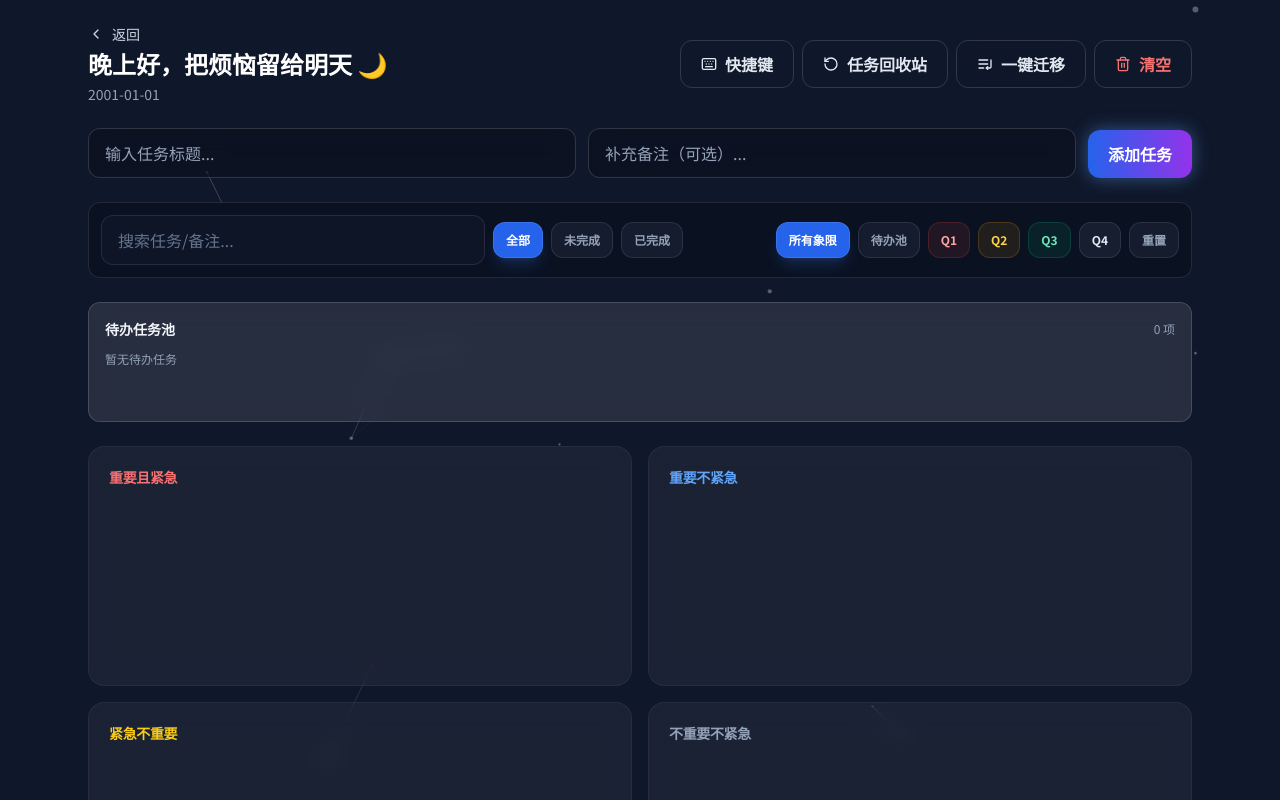
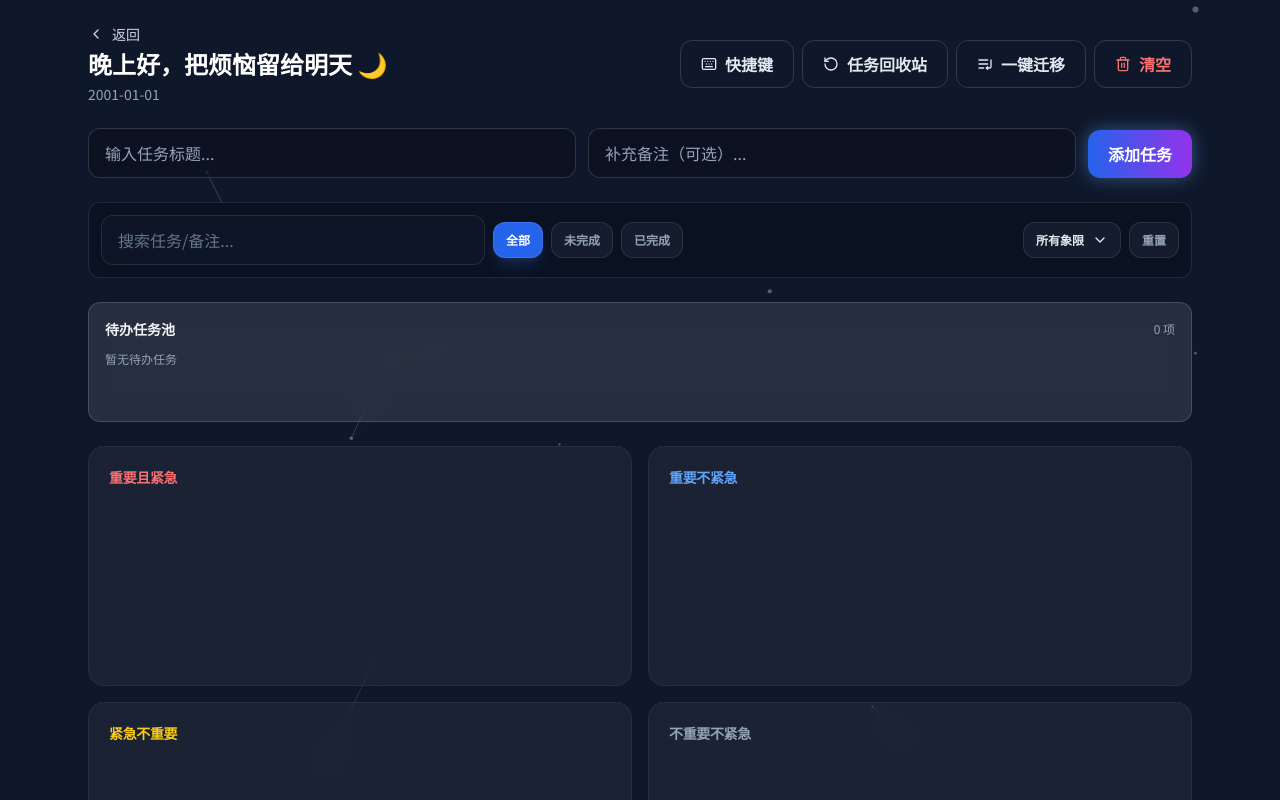
Before and after one commit to Jackson-Jie110/my-eisenhower-matrix, a React (Vite) app: page /matrix/1 in a window 1280 px wide. Shown: the top 800 px of the page. Built offline with nearby package versions, Linux system fonts and the light colour scheme.

Commit message:
fix(ui): 重构象限筛选栏为下拉菜单，优化空间布局

```diff
--- a/src/pages/MatrixPage.tsx
+++ b/src/pages/MatrixPage.tsx
@@ -1,7 +1,15 @@
 import React from "react";
 import dayjs from "dayjs";
-import { motion } from "framer-motion";
-import { ChevronLeft, Keyboard, ListEnd, RotateCcw, Trash2 } from "lucide-react";
+import { AnimatePresence, motion } from "framer-motion";
+import {
+  Check,
+  ChevronDown,
+  ChevronLeft,
+  Keyboard,
+  ListEnd,
+  RotateCcw,
+  Trash2,
+} from "lucide-react";
 import { useNavigate, useParams } from "react-router-dom";
 import {
   DndContext,
@@ -39,6 +47,12 @@ const MIGRATION_PREFERENCE_KEY = "migration_preference";
 const DELETED_TASKS_KEY = "deleted_tasks_v1";
 const MAX_DELETED_TASKS = 200;
 const quadrantIds: QuadrantId[] = ["q1", "q2", "q3", "q4"];
+const quadrantLabelById: Record<QuadrantId, string> = {
+  q1: "重要且紧急",
+  q2: "重要不紧急",
+  q3: "紧急不重要",
+  q4: "不重要不紧急",
+};
 
 type MigrationPreference = "import" | "skip";
 type DeletedTaskEntry = {
@@ -95,26 +109,11 @@ const getFilterButtonClasses = (isActive: boolean) =>
       : "bg-slate-800/50 text-slate-400 hover:bg-slate-800 hover:text-slate-200"
   );
 
-const quadrantChipStyles: Record<QuadrantId, { base: string; active: string }> = {
-  q1: {
-    base: "bg-red-500/10 text-red-300 border border-red-500/20 hover:bg-red-500/20",
-    active:
-      "bg-red-500 text-white border border-red-500/40 shadow-lg shadow-red-500/20",
-  },
-  q2: {
-    base: "bg-amber-500/10 text-amber-300 border border-amber-500/20 hover:bg-amber-500/20",
-    active:
-      "bg-amber-500 text-white border border-amber-500/40 shadow-lg shadow-amber-500/20",
-  },
-  q3: {
-    base: "bg-emerald-500/10 text-emerald-300 border border-emerald-500/20 hover:bg-emerald-500/20",
-    active:
-      "bg-emerald-500 text-white border border-emerald-500/40 shadow-lg shadow-emerald-500/20",
-  },
-  q4: {
-    base: "bg-slate-800/60 text-slate-200 border border-white/10 hover:bg-slate-800",
-    active: "bg-slate-500 text-white border border-white/20 shadow-lg shadow-black/20",
-  },
+const quadrantMenuItemStyles: Record<QuadrantId, { base: string; active: string }> = {
+  q1: { base: "text-red-200", active: "bg-red-500/20 text-red-100" },
+  q2: { base: "text-amber-200", active: "bg-amber-500/20 text-amber-100" },
+  q3: { base: "text-emerald-200", active: "bg-emerald-500/20 text-emerald-100" },
+  q4: { base: "text-slate-200", active: "bg-slate-500/25 text-slate-100" },
 };
 
 function BacklogPanel({
@@ -214,6 +213,7 @@ export default function MatrixPage() {
   const [quadrantFilter, setQuadrantFilter] = React.useState<
     "all" | "backlog" | QuadrantId
   >("all");
+  const [isQuadrantDropdownOpen, setIsQuadrantDropdownOpen] = React.useState(false);
   const [selectedTaskId, setSelectedTaskId] = React.useState<string | null>(null);
   const [showMigrationModal, setShowMigrationModal] = React.useState(false);
   const [rememberMigrationChoice, setRememberMigrationChoice] =
@@ -238,12 +238,14 @@ export default function MatrixPage() {
   const prevIncompleteCount = React.useRef(0);
   const migrationCheckedDate = React.useRef<string | null>(null);
   const titleInputRef = React.useRef<HTMLInputElement | null>(null);
+  const quadrantDropdownRef = React.useRef<HTMLDivElement | null>(null);
   const undoTimerRef = React.useRef<number | null>(null);
 
   const handleResetFilters = React.useCallback(() => {
     setSearchQuery("");
     setStatusFilter("all");
     setQuadrantFilter("all");
+    setIsQuadrantDropdownOpen(false);
   }, []);
 
   const readMigrationPreference = React.useCallback(() => {
@@ -310,6 +312,31 @@ export default function MatrixPage() {
       }
     };
   }, []);
+
+  React.useEffect(() => {
+    if (!isQuadrantDropdownOpen || typeof window === "undefined") {
+      return;
+    }
+
+    const handlePointerDown = (event: MouseEvent | TouchEvent) => {
+      const target = event.target as Node | null;
+      if (!target) {
+        return;
+      }
+      const root = quadrantDropdownRef.current;
+      if (root && !root.contains(target)) {
+        setIsQuadrantDropdownOpen(false);
+      }
+    };
+
+    document.addEventListener("mousedown", handlePointerDown);
+    document.addEventListener("touchstart", handlePointerDown);
+
+    return () => {
+      document.removeEventListener("mousedown", handlePointerDown);
+      document.removeEventListener("touchstart", handlePointerDown);
+    };
+  }, [isQuadrantDropdownOpen]);
 
   const resolvedDate = React.useMemo(() => {
     const dateParam = params.date;
@@ -432,6 +459,10 @@ export default function MatrixPage() {
       setPendingTaskAction(null);
       return;
     }
+    if (isQuadrantDropdownOpen) {
+      setIsQuadrantDropdownOpen(false);
+      return;
+    }
     if (showMigrationModal) {
       setShowMigrationModal(false);
       setYesterdayTasks([]);
@@ -444,7 +475,13 @@ export default function MatrixPage() {
     if (showShortcutHelp) {
       setShowShortcutHelp(false);
     }
-  }, [pendingTaskAction, showDeletedTasksModal, showMigrationModal, showShortcutHelp]);
+  }, [
+    isQuadrantDropdownOpen,
+    pendingTaskAction,
+    showDeletedTasksModal,
+    showMigrationModal,
+    showShortcutHelp,
+  ]);
 
   const normalizedQuery = React.useMemo(
     () => searchQuery.trim().toLowerCase(),
@@ -454,6 +491,27 @@ export default function MatrixPage() {
     normalizedQuery.length > 0 ||
     statusFilter !== "all" ||
     quadrantFilter !== "all";
+
+  const quadrantFilterLabel = React.useMemo(() => {
+    if (quadrantFilter === "all") {
+      return "所有象限";
+    }
+    if (quadrantFilter === "backlog") {
+      return "待办池";
+    }
+    if (isQuadrantId(quadrantFilter)) {
+      return `${quadrantFilter.toUpperCase()} ${quadrantLabelById[quadrantFilter]}`;
+    }
+    return "所有象限";
+  }, [quadrantFilter]);
+
+  const handleQuadrantOptionSelect = React.useCallback(
+    (value: "all" | "backlog" | QuadrantId) => {
+      setQuadrantFilter(value);
+      setIsQuadrantDropdownOpen(false);
+    },
+    []
+  );
 
   const visibleTasks = React.useMemo(() => {
     return tasks.filter((task) => {
@@ -491,7 +549,13 @@ export default function MatrixPage() {
 
   const handleSelectTask = React.useCallback(
     (index: number) => {
-      if (showMigrationModal || pendingTaskAction || showShortcutHelp || showDeletedTasksModal) {
+      if (
+        showMigrationModal ||
+        pendingTaskAction ||
+        showShortcutHelp ||
+        showDeletedTasksModal ||
+        isQuadrantDropdownOpen
+      ) {
         return;
       }
       const target = backlogTasks[index - 1];
@@ -502,6 +566,7 @@ export default function MatrixPage() {
     },
     [
       backlogTasks,
+      isQuadrantDropdownOpen,
       pendingTaskAction,
       showDeletedTasksModal,
       showMigrationModal,
@@ -511,7 +576,13 @@ export default function MatrixPage() {
 
   const handleMoveTask = React.useCallback(
     (quadrantId: QuadrantId) => {
-      if (showMigrationModal || pendingTaskAction || showShortcutHelp || showDeletedTasksModal) {
+      if (
+        showMigrationModal ||
+        pendingTaskAction ||
+        showShortcutHelp ||
+        showDeletedTasksModal ||
+        isQuadrantDropdownOpen
+      ) {
         return;
       }
       if (!selectedTaskId) {
@@ -521,6 +592,7 @@ export default function MatrixPage() {
       setSelectedTaskId(null);
     },
     [
+      isQuadrantDropdownOpen,
       pendingTaskAction,
       selectedTaskId,
       showDeletedTasksModal,
@@ -547,6 +619,7 @@ export default function MatrixPage() {
     setPendingTaskAction(null);
     setSelectedTaskId(null);
     setShowShortcutHelp(false);
+    setIsQuadrantDropdownOpen(false);
     setShowDeletedTasksModal(false);
     setShowAllDeletedTasks(false);
     setUndoDeleteEntry(null);
@@ -819,7 +892,13 @@ export default function MatrixPage() {
   }, [persistDeletedTaskEntries]);
 
   const handleFocusBacklog = React.useCallback(() => {
-    if (showMigrationModal || pendingTaskAction || showShortcutHelp || showDeletedTasksModal) {
+    if (
+      showMigrationModal ||
+      pendingTaskAction ||
+      showShortcutHelp ||
+      showDeletedTasksModal ||
+      isQuadrantDropdownOpen
+    ) {
       return;
     }
     if (typeof document !== "undefined") {
@@ -836,6 +915,7 @@ export default function MatrixPage() {
     }
   }, [
     backlogTasks,
+    isQuadrantDropdownOpen,
     pendingTaskAction,
     showDeletedTasksModal,
     showMigrationModal,
@@ -843,7 +923,13 @@ export default function MatrixPage() {
   ]);
 
   const handleDeleteSelected = React.useCallback(() => {
-    if (showMigrationModal || pendingTaskAction || showShortcutHelp || showDeletedTasksModal) {
+    if (
+      showMigrationModal ||
+      pendingTaskAction ||
+      showShortcutHelp ||
+      showDeletedTasksModal ||
+      isQuadrantDropdownOpen
+    ) {
       return;
     }
     if (!selectedTaskId) {
@@ -857,6 +943,7 @@ export default function MatrixPage() {
     setSelectedTaskId(null);
   }, [
     backlogTasks,
+    isQuadrantDropdownOpen,
     pendingTaskAction,
     requestTaskDelete,
     selectedTaskId,
@@ -1078,50 +1165,88 @@ export default function MatrixPage() {
               </div>
             </div>
             <div className="flex flex-wrap items-center gap-2">
-              <div className="flex flex-wrap gap-2">
+              <div className="relative" ref={quadrantDropdownRef}>
                 <Button
                   type="button"
                   size="sm"
                   variant="ghost"
-                  onClick={() => setQuadrantFilter("all")}
+                  aria-haspopup="menu"
+                  aria-expanded={isQuadrantDropdownOpen}
+                  onClick={() => setIsQuadrantDropdownOpen((prev) => !prev)}
                   className={cn(
-                    "h-9 px-3 text-xs",
-                    getFilterButtonClasses(quadrantFilter === "all")
+                    "h-9 max-w-[220px] px-3 text-xs border border-white/10 bg-slate-800/50 text-slate-200",
+                    "flex items-center gap-2 justify-between hover:bg-slate-800 hover:text-slate-100",
+                    isQuadrantDropdownOpen && "bg-slate-800 text-slate-100 ring-2 ring-neon-blue/40"
                   )}
                 >
-                  {"\u6240\u6709\u8c61\u9650"}
+                  <span className="min-w-0 truncate">{quadrantFilterLabel}</span>
+                  <ChevronDown
+                    className={cn(
+                      "h-4 w-4 shrink-0 transition-transform",
+                      isQuadrantDropdownOpen && "rotate-180"
+                    )}
+                  />
                 </Button>
-                <Button
+                <AnimatePresence>
+                  {isQuadrantDropdownOpen ? (
+                    <motion.div
+                      initial={{ opacity: 0, y: -10 }}
+                      animate={{ opacity: 1, y: 0 }}
+                      exit={{ opacity: 0, y: -10 }}
+                      className="absolute right-0 top-full z-50 mt-2 w-56 overflow-hidden rounded-xl border border-white/10 bg-slate-900/95 p-1 shadow-xl shadow-black/50 backdrop-blur-xl"
+                    >
+                      {([
+                        { value: "all" as const, label: "所有象限" },
+                        { value: "backlog" as const, label: "待办池" },
+                      ] as const).map((option) => {
+                        const isActive = quadrantFilter === option.value;
+                        return (
+                          <button
+                            key={option.value}
                             type="button"
-                  size="sm"
-                  variant="ghost"
-                  onClick={() => setQuadrantFilter("backlog")}
+                            role="menuitem"
+                            onClick={() => handleQuadrantOptionSelect(option.value)}
                             className={cn(
-                    "h-9 px-3 text-xs",
-                    getFilterButtonClasses(quadrantFilter === "backlog")
+                              "flex w-full items-center justify-between gap-3 rounded-lg px-3 py-2 text-sm",
+                              "transition-colors focus:outline-none focus-visible:ring-2 focus-visible:ring-neon-blue focus-visible:ring-offset-0",
+                              isActive
+                                ? "bg-blue-600/20 text-blue-100"
+                                : "text-slate-200 hover:bg-white/10"
                             )}
                           >
-                  {"\u5f85\u529e\u6c60"}
-                </Button>
+                            <span>{option.label}</span>
+                            {isActive ? <Check className="h-4 w-4" /> : null}
+                          </button>
+                        );
+                      })}
+
+                      <div className="my-1 h-px bg-white/10" />
+
                       {quadrantIds.map((id) => {
-                  const styles = quadrantChipStyles[id];
                         const isActive = quadrantFilter === id;
+                        const styles = quadrantMenuItemStyles[id];
                         return (
-                    <Button
+                          <button
                             key={id}
                             type="button"
-                      size="sm"
-                      variant="ghost"
-                      onClick={() => setQuadrantFilter(id)}
+                            role="menuitem"
+                            onClick={() => handleQuadrantOptionSelect(id)}
                             className={cn(
-                        "h-9 px-3 text-xs",
-                        isActive ? styles.active : styles.base
+                              "flex w-full items-center justify-between gap-3 rounded-lg px-3 py-2 text-sm",
+                              "transition-colors focus:outline-none focus-visible:ring-2 focus-visible:ring-neon-blue focus-visible:ring-offset-0",
+                              isActive ? styles.active : cn(styles.base, "hover:bg-white/10")
                             )}
                           >
-                      {id.toUpperCase()}
-                    </Button>
+                            <span>
+                              {id.toUpperCase()} {quadrantLabelById[id]}
+                            </span>
+                            {isActive ? <Check className="h-4 w-4" /> : null}
+                          </button>
                         );
                       })}
+                    </motion.div>
+                  ) : null}
+                </AnimatePresence>
               </div>
               <Button
                 type="button"
```
Lines whose indentation alone changed are shown as unchanged.
